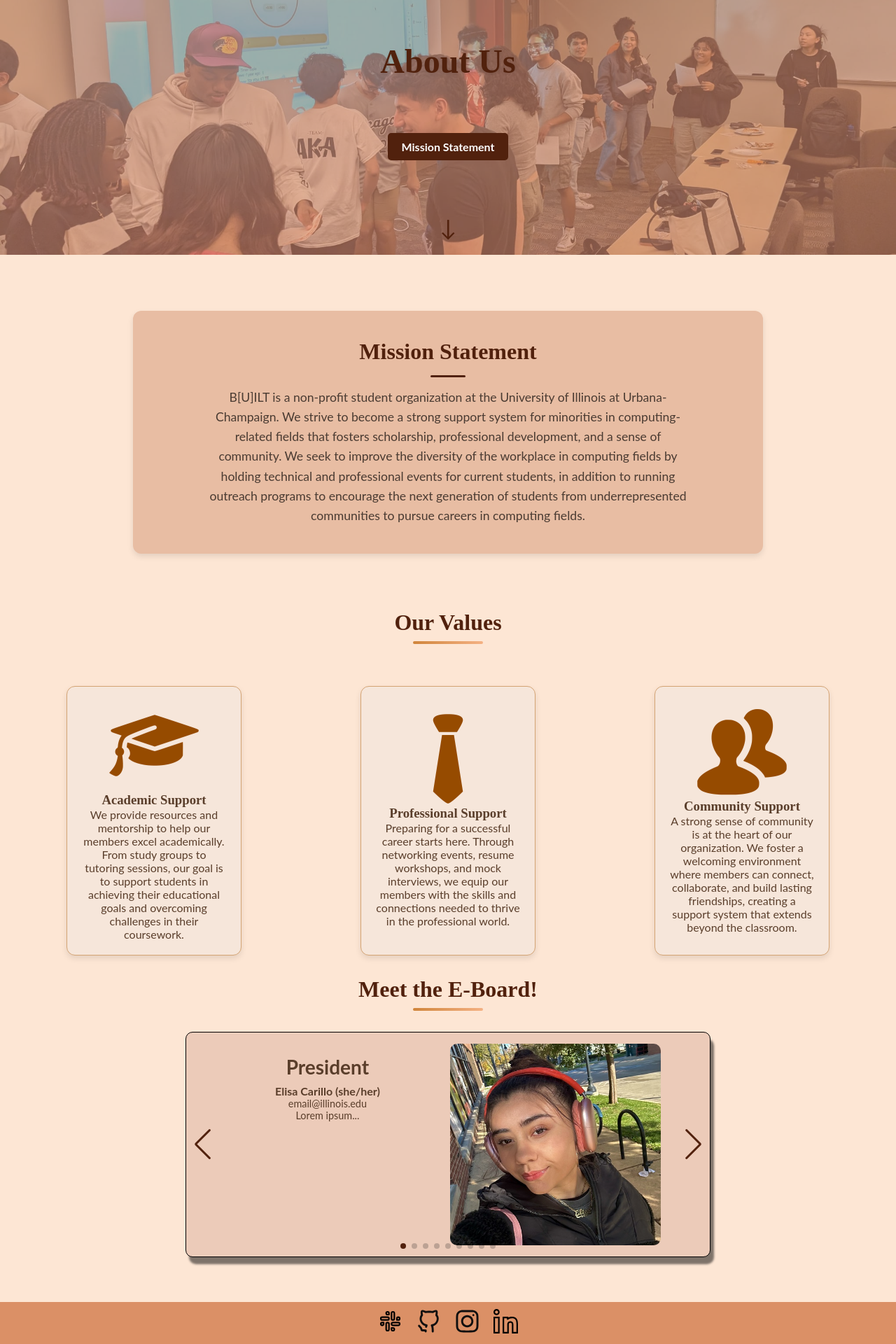
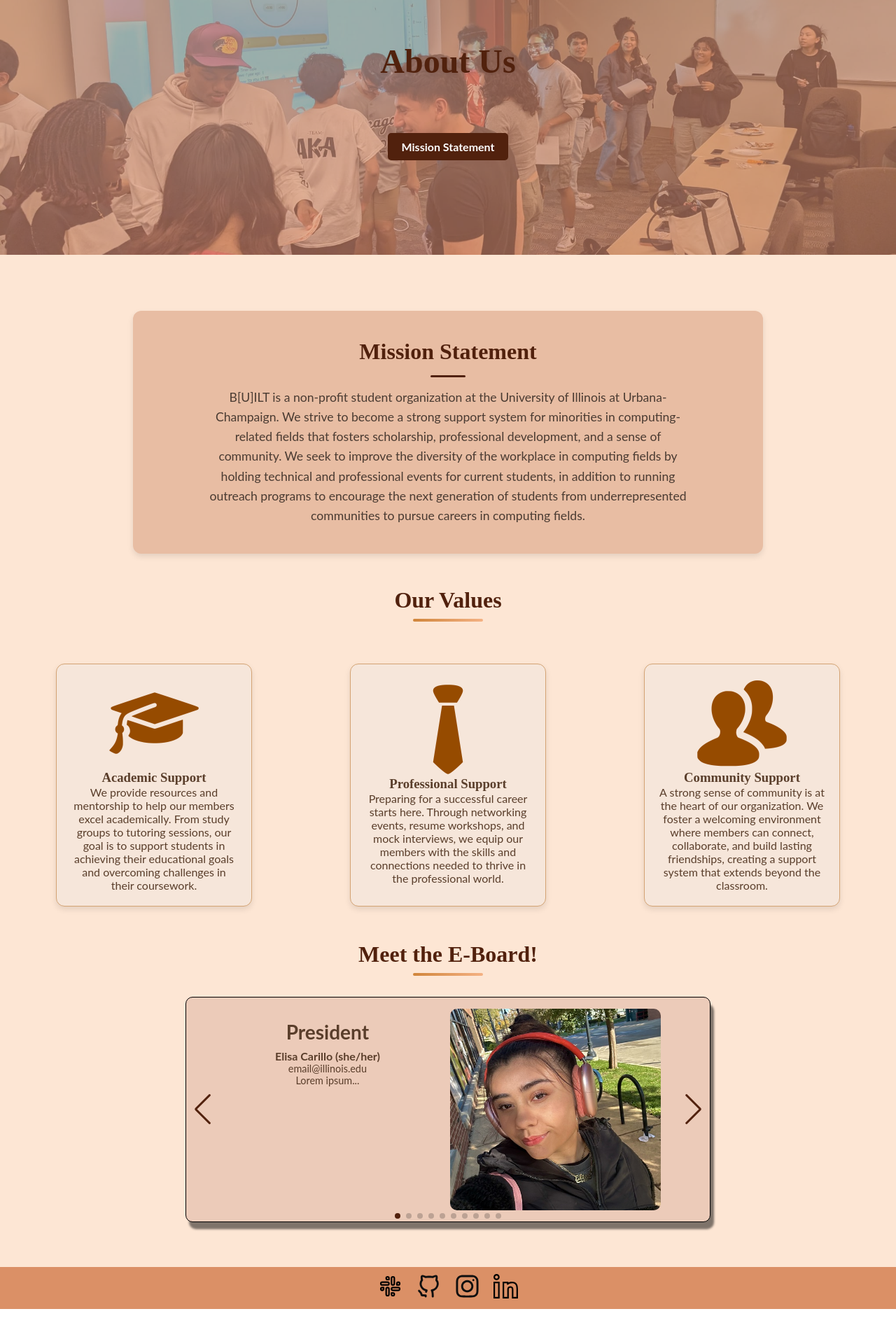
Before and after one commit to B-U-I-L-T-UIUC/BUILT-Website, a React (Create React App) app: page /About in a window 1280 px wide. Shown: the part 201-2121 px from the top of the page at 70% size. After the commit the page ends 2071 px from the top, so only its background shows below. Built offline with nearby package versions, Linux system fonts and the light colour scheme.

Commit message:
fixed spacing

```diff
--- a/src/components/cardslider.js
+++ b/src/components/cardslider.js
@@ -132,5 +132,13 @@
         email: "sk106@illinois.edu",
         description: "Hi, I am a third-year Ph.D. candidate in computer science studying decision-making under uncertainty. In my free time, I enjoy rock climbing, running, and cooking."
     },
+    {
+        image:'/eboard-carolina.jpg',
+        title: "Marketing Director",
+        name: "Carolina Rosas",
+        pronouns: "she/her",
+        email: "cr46@illinois.edu",
+        description: "Hey! My name is Carolina Rosas, I am a junior studying Computer Science with a passion for public speaking and comedy! On campus, I am President of the Illini Speech and Debate Team and Marketing Director for B[U]ILT. In my free time I enjoy arts and crafts, karaoke, and going on walks! "
+    }
 
 ]
--- a/src/pages/aboutPage.js
+++ b/src/pages/aboutPage.js
@@ -17,7 +17,7 @@
                         <h1 className='merriweather'>About Us</h1>
                         <a href="#mission" className="hero-button">Mission Statement</a>
                     </div>
-                    <div className="scroll-indicator">&#x2193;</div>
+
                 </div>
                 <section className='mission' id='mission'>
                     <h2 className='brown merriweather' >Mission Statement</h2>
--- a/src/styles/aboutPage.css
+++ b/src/styles/aboutPage.css
@@ -51,7 +51,7 @@
     max-width: 900px;
     margin: auto;
     margin-top: 5rem;
-    margin-bottom: 5rem;
+    margin-bottom: 3rem;
 }
 
 .mission h2 {
@@ -123,6 +123,7 @@
     text-align: center;
     padding-bottom: 10px;
     margin-bottom: 20px;
+    margin-top: 20px;
     position: relative;
 }
 
@@ -182,22 +183,3 @@
 .hero-button:hover {
     background-color: var(--button-hover-bg);
 }
-
-.scroll-indicator {
-    font-size: 2em;
-    color: var(--main-brown);
-    position: absolute;
-    bottom: 20px;
-    left: 50%;
-    transform: translateX(-50%);
-    animation: bounce 2s infinite;
-}
-
-@keyframes bounce {
-    0%, 100% {
-        transform: translate(-50%, 0);
-    }
-    50% {
-        transform: translate(-50%, 10px);
-    }
-}
--- a/src/styles/cardSlider.css
+++ b/src/styles/cardSlider.css
@@ -4,6 +4,8 @@
     --swiper-navigation-sides-offset: 10px;
     --swiper-navigation-color: #51210D;
     --swiper-pagination-color: #51210D;
+    --swiper-pagination-bullet-size: 8px;
+    --swiper-pagination-bottom: 1px;
 }
 
 .AboutPage {
--- a/src/styles/valueCard.css
+++ b/src/styles/valueCard.css
@@ -1,5 +1,4 @@
 .valueCard {
-    width: 256px;
     background-color: #E8BDA3;
     display: flex;
     justify-content: center;
@@ -13,7 +12,7 @@
     box-shadow: 0 4px 8px rgba(0, 0, 0, 0.1);
     transition: transform 0.2s ease, box-shadow 0.2s ease;
     flex: 1 1 30%;
-    max-width: 250px;
+    max-width: 280px;
     margin: 10px;
 }
 
```
Also changed, not shown: public/eboard-carolina.jpg (added).
